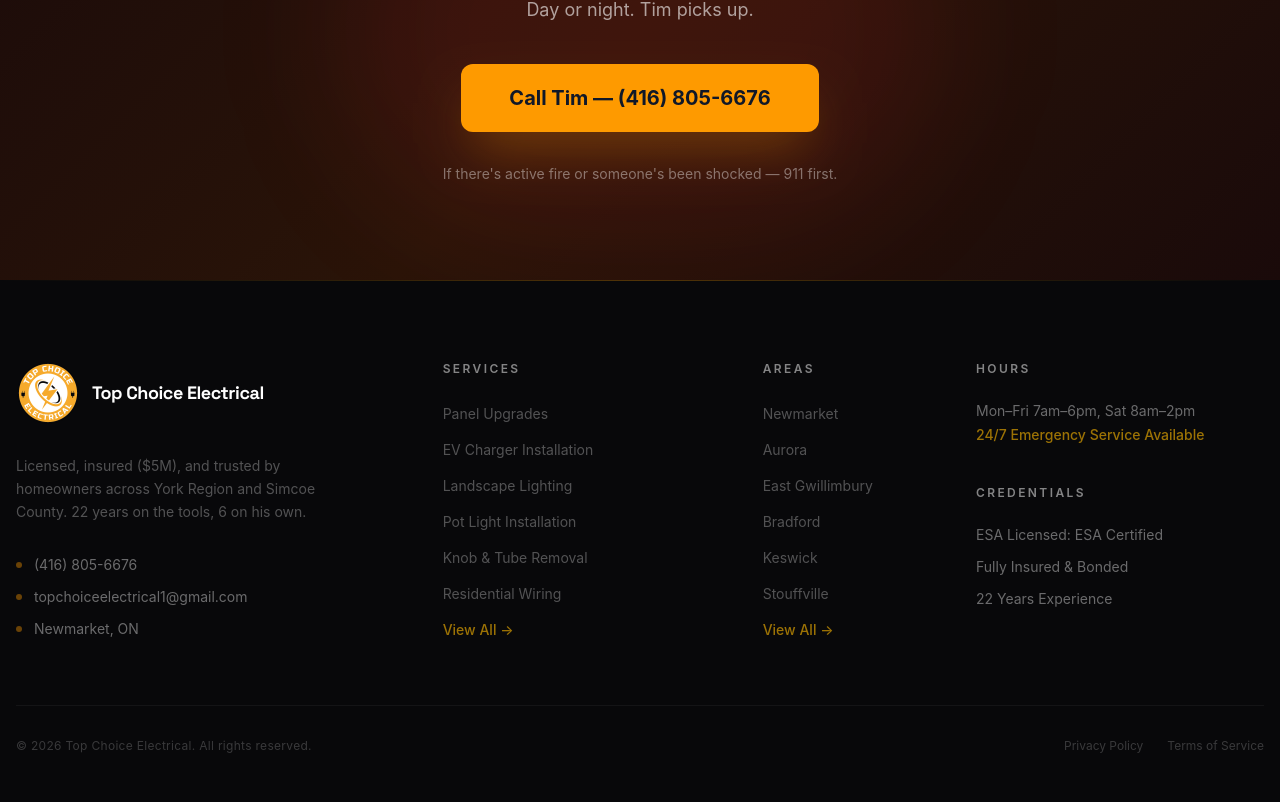
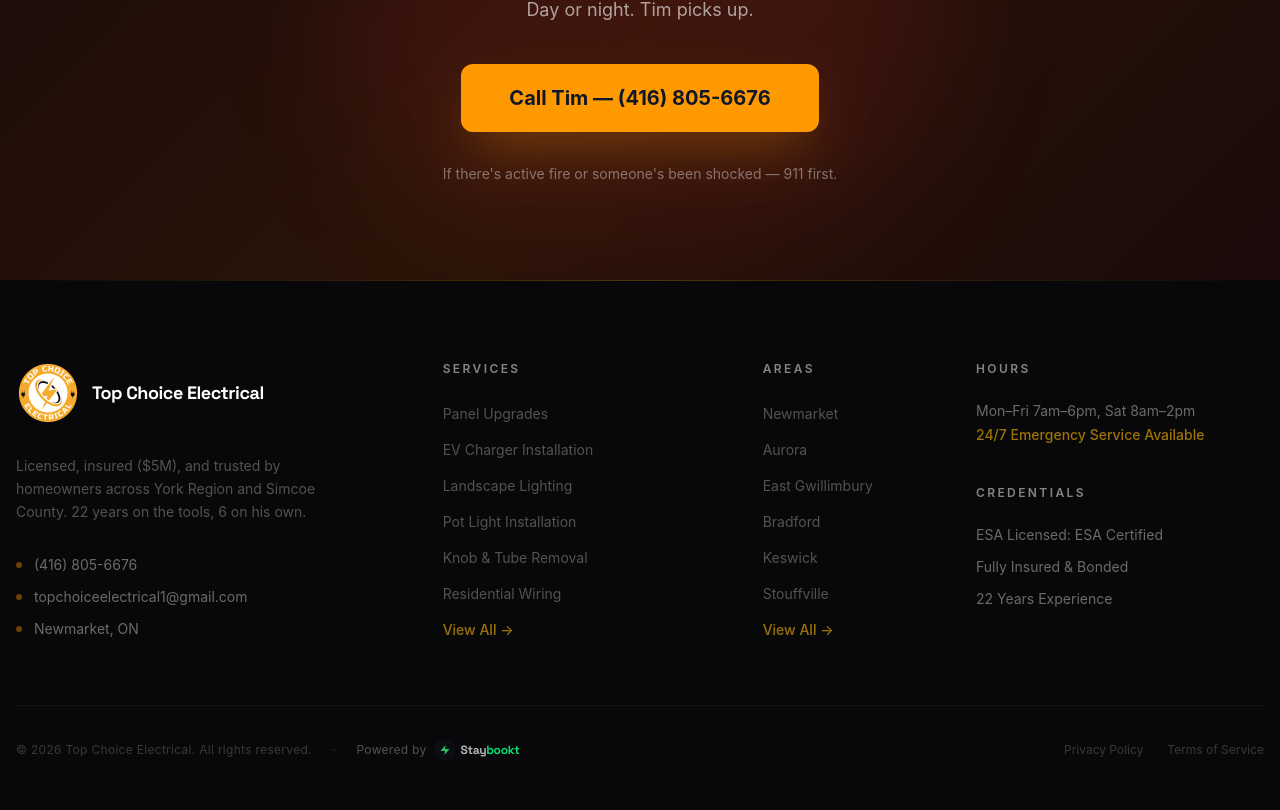
Before and after one commit to staybookt/tce-website, a Next.js app: page /emergency-electrician in a window 1280 px wide. Shown: the part 5319-6129 px from the top of the page. Built offline with nearby package versions, Linux system fonts and the light colour scheme; no server answers.

Commit message:
Wave 18: Powered by Staybookt badge in footer

```diff
--- a/src/components/Footer.tsx
+++ b/src/components/Footer.tsx
@@ -89,9 +89,33 @@ export default function Footer() {
 
         {/* Bottom bar */}
         <div className="border-t border-white/[0.05] mt-16 pt-8 flex flex-col md:flex-row justify-between items-center gap-4">
-          <p className="text-white/20 text-xs tracking-wide">
-            &copy; {new Date().getFullYear()} {client.name}. All rights reserved.
-          </p>
+          <div className="flex flex-col sm:flex-row sm:items-center gap-3 sm:gap-5">
+            <p className="text-white/20 text-xs tracking-wide">
+              &copy; {new Date().getFullYear()} {client.name}. All rights reserved.
+            </p>
+            <span className="hidden sm:inline text-white/10">·</span>
+            <a
+              href="https://www.staybookt.com"
+              target="_blank"
+              rel="noopener noreferrer"
+              className="group inline-flex items-center gap-2 text-white/30 hover:text-white/60 transition-colors text-xs"
+              aria-label="Powered by Staybookt"
+            >
+              <span className="tracking-wide">Powered by</span>
+              <span className="inline-flex items-center gap-1.5">
+                {/* Staybookt mark — rounded-square plate with green bolt, mirrors staybookt.com */}
+                <span className="relative w-5 h-5 rounded-md bg-[#0b0d12] flex items-center justify-center shrink-0">
+                  <svg viewBox="0 0 24 24" fill="#22C55E" className="w-3 h-3">
+                    <path d="M13 2L3 14h9l-1 8 10-12h-9l1-8z" />
+                  </svg>
+                </span>
+                <span className="font-display font-bold tracking-tight">
+                  <span className="text-white/70 group-hover:text-white transition-colors">Stay</span>
+                  <span className="text-green-400 group-hover:text-green-300 transition-colors">bookt</span>
+                </span>
+              </span>
+            </a>
+          </div>
           <div className="flex gap-6 text-xs text-white/20">
             <Link href="/privacy" className="hover:text-white/40 transition-colors">Privacy Policy</Link>
             <Link href="/terms" className="hover:text-white/40 transition-colors">Terms of Service</Link>
```
